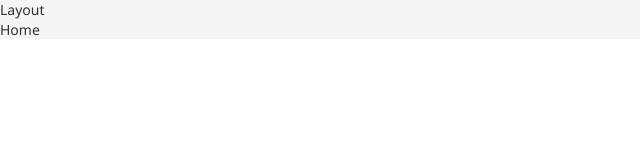
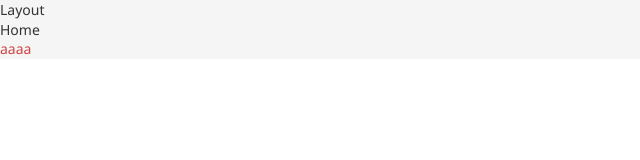
Before and after one commit to 20201061175/XTXshop, a Vue app: page / in a window 1280 px wide. Shown: the top 160 px of the page, without its empty margins (0-640 px from the left). Built offline with nearby package versions, Linux system fonts and the light colour scheme.

Commit message:
feat: scss自动导入

```diff
--- a/src/App.vue
+++ b/src/App.vue
@@ -4,8 +4,13 @@
 
 <template>
   <RouterView />
+  <div class="test">
+    aaaa
+  </div>
 </template>
 
-<style scoped>
-
+<style scoped lang="scss">
+.test{
+  color: $priceColor;
+}
 </style>
--- /dev/null
+++ b/src/styles/var.scss
@@ -0,0 +1,5 @@
+$xtxColor: #27ba9b;
+$helpColor: #e26237;
+$sucColor: #1dc779;
+$warnColor: #ffb302;
+$priceColor: #cf4444;
--- a/vite.config.js
+++ b/vite.config.js
@@ -29,6 +29,7 @@
         // 覆盖原有的
         additionalData: `
           @use "@/styles/element/index.scss" as *;
+          @use "@/styles/var.scss" as *;
         `,
       }
     }
```
